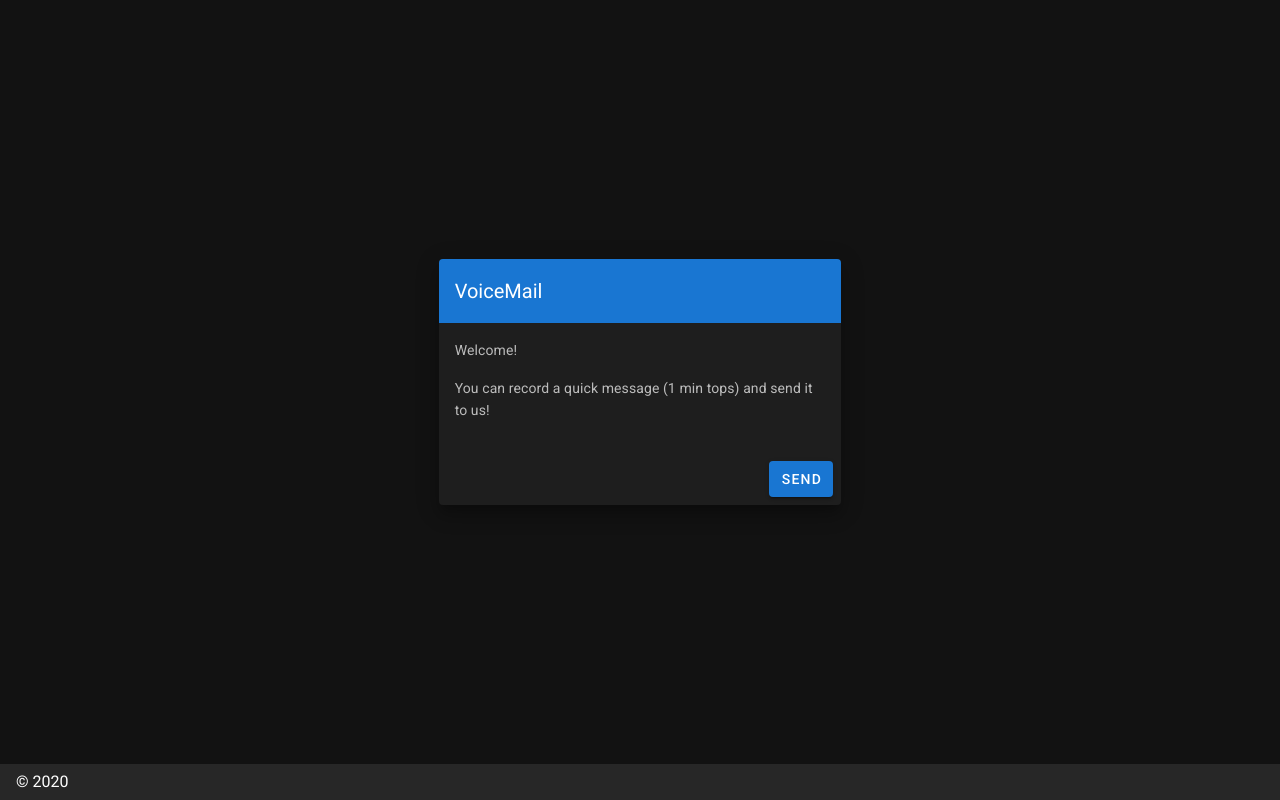
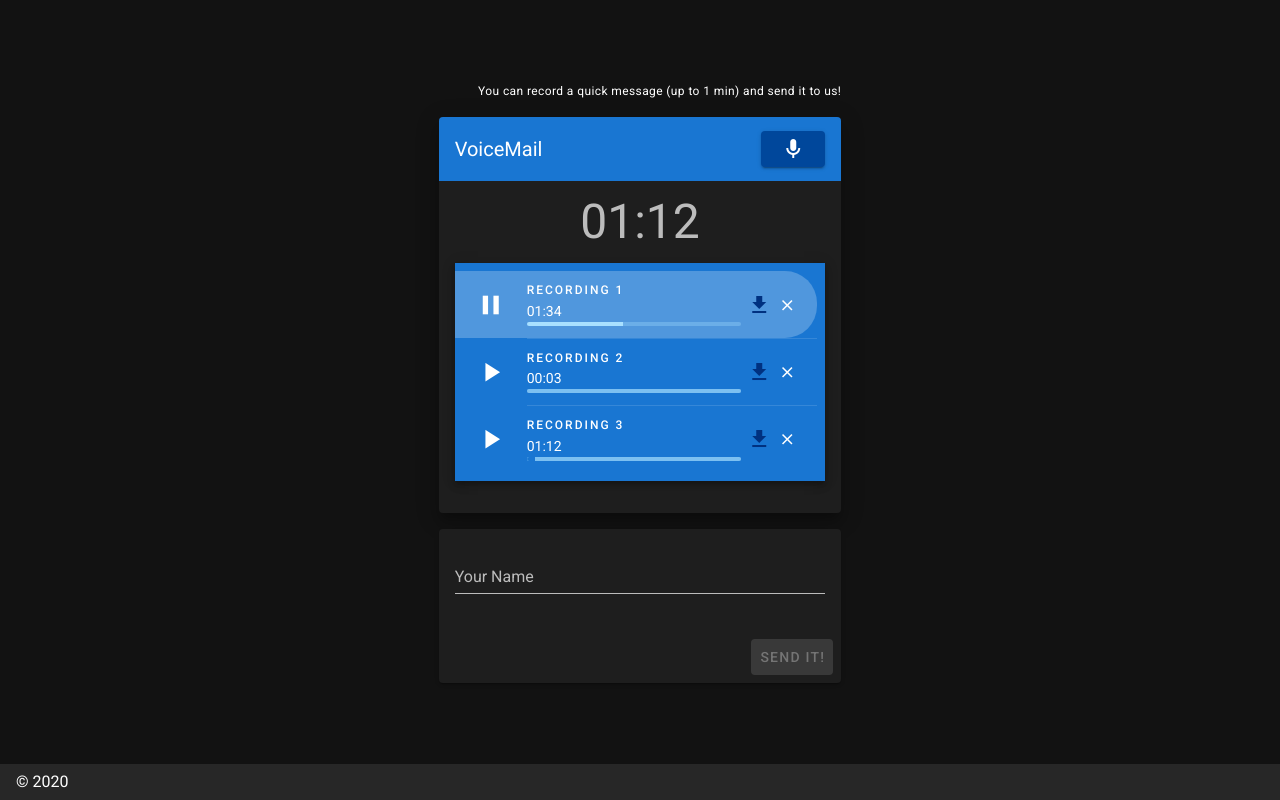
Before and after one commit to ackzell/camati, a Nuxt app: page / in a window 1280 px wide. Built offline with nearby package versions, Linux system fonts and the light colour scheme; no server answers.

Commit message:
Creating a general layout for the App mocking most of the data to get a feel of how it will behave.

```diff
--- a/layouts/default.vue
+++ b/layouts/default.vue
@@ -15,25 +15,7 @@
 export default {
   data() {
     return {
-      clipped: false,
-      drawer: false,
-      fixed: false,
-      items: [
-        {
-          icon: 'mdi-apps',
-          title: 'Welcome',
-          to: '/'
-        },
-        {
-          icon: 'mdi-chart-bubble',
-          title: 'Inspire',
-          to: '/inspire'
-        }
-      ],
-      miniVariant: false,
-      right: true,
-      rightDrawer: false,
-      title: 'Vuetify.js'
+      fixed: false
     }
   }
 }
--- a/pages/index.vue
+++ b/pages/index.vue
@@ -1,17 +1,142 @@
 <template>
   <v-row align="center" justify="center">
     <v-col cols="12" sm="8" md="4">
+      <p class="caption text-right">
+        You can record a quick message (up to 1 min) and send it to us!
+      </p>
       <v-card class="elevation-12">
-        <v-toolbar color="primary" dark flat>
+        <v-toolbar color="primary" flat>
           <v-toolbar-title>VoiceMail</v-toolbar-title>
+          <v-spacer></v-spacer>
+          <v-btn
+            :color="isRecording ? 'red' : 'primary darken-2'"
+            @click="isRecording = !isRecording"
+          >
+            <v-icon dark>{{
+              isRecording ? 'mdi-record-rec' : 'mdi-microphone'
+            }}</v-icon>
+          </v-btn>
         </v-toolbar>
         <v-card-text>
-          <p>Welcome!</p>
-          <p>You can record a quick message (1 min tops) and send it to us!</p>
+          <p class="display-2 text-center">01:12</p>
+
+          <v-list elevation="5" shaped color="primary">
+            <v-list-item-group v-model="selected" mandatory>
+              <v-list-item>
+                <v-list-item-avatar>
+                  <v-btn x-large icon>
+                    <!-- <v-icon color="">mdi-play</v-icon> -->
+                    <v-icon>mdi-pause</v-icon>
+                  </v-btn>
+                </v-list-item-avatar>
+                <v-list-item-content>
+                  <v-list-item-title class="overline">
+                    Recording 1
+                  </v-list-item-title>
+                  01:34
+                  <v-progress-linear
+                    value="45"
+                    active
+                    color="primary lighten-4"
+                    rounded
+                  />
+                </v-list-item-content>
+                <v-list-item-action>
+                  <v-btn icon color="primary darken-3" @click.stop>
+                    <v-icon>mdi-download</v-icon>
+                  </v-btn>
+                </v-list-item-action>
+                <v-list-item-action>
+                  <v-btn icon x-small>
+                    <v-icon>mdi-close</v-icon>
+                  </v-btn>
+                </v-list-item-action>
+              </v-list-item>
+
+              <v-divider inset></v-divider>
+
+              <v-list-item>
+                <v-list-item-avatar>
+                  <v-btn x-large icon>
+                    <v-icon color="">mdi-play</v-icon>
+                  </v-btn>
+                </v-list-item-avatar>
+                <v-list-item-content>
+                  <v-list-item-title class="overline">
+                    Recording 2
+                  </v-list-item-title>
+                  00:03
+                  <v-progress-linear
+                    value="0"
+                    active
+                    class="primary lighten-4"
+                    rounded
+                  />
+                </v-list-item-content>
+                <v-list-item-action>
+                  <v-btn icon color="primary darken-3" @click.stop>
+                    <v-icon>mdi-download</v-icon>
+                  </v-btn>
+                </v-list-item-action>
+                <v-list-item-action>
+                  <v-btn icon x-small>
+                    <v-icon>mdi-close</v-icon>
+                  </v-btn>
+                </v-list-item-action>
+              </v-list-item>
+
+              <v-divider inset></v-divider>
+
+              <v-list-item>
+                <v-list-item-avatar>
+                  <v-btn x-large icon>
+                    <v-icon color="">mdi-play</v-icon>
+                    <!-- <v-icon>mdi-pause</v-icon> -->
+                  </v-btn>
+                </v-list-item-avatar>
+                <v-list-item-content>
+                  <v-list-item-title class="overline">
+                    Recording 3
+                  </v-list-item-title>
+                  01:12
+                  <v-progress-linear
+                    value="4"
+                    active
+                    class="primary lighten-4"
+                    rounded
+                  />
+                </v-list-item-content>
+                <v-list-item-action>
+                  <v-btn icon color="primary darken-3" @click.stop>
+                    <v-icon>mdi-download</v-icon>
+                  </v-btn>
+                </v-list-item-action>
+                <v-list-item-action>
+                  <v-btn icon x-small>
+                    <v-icon>mdi-close</v-icon>
+                  </v-btn>
+                </v-list-item-action>
+              </v-list-item>
+            </v-list-item-group>
+          </v-list>
         </v-card-text>
         <v-card-actions>
           <v-spacer></v-spacer>
-          <v-btn color="primary">Send</v-btn>
+          <!-- <v-btn color="primary" :disabled="!audios.length">Send it!</v-btn> -->
+        </v-card-actions>
+      </v-card>
+
+      <v-card class="mt-4">
+        <v-card-text>
+          <v-text-field
+            name="name"
+            label="Your Name"
+            single-line
+          ></v-text-field>
+        </v-card-text>
+        <v-card-actions>
+          <v-spacer></v-spacer>
+          <v-btn color="primary" :disabled="!audios.length">Send it!</v-btn>
         </v-card-actions>
       </v-card>
     </v-col>
@@ -21,11 +146,15 @@
 <script>
 import { WebAudioRecorder } from 'web-audio-recorder-js-webpack'
 
+// import RecordingButton from '@/components/RecordingButton.vue'
+
 const ENCODING_TYPE = 'mp3'
 const ENCODE_AFTER_RECORD = true
 
 export default {
-  components: {},
+  components: {
+    // RecordingButton
+  },
   data() {
     return {
       availableDevices: [],
@@ -36,10 +165,12 @@ export default {
       getUserMediaStream: null,
       recorder: null,
       input: null,
-      audioContext: null
+      audioContext: null,
+      selected: null
     }
   },
   async created() {
+    if (navigator && navigator.mediaDevices) {
       const mediaDevices = await navigator.mediaDevices.getUserMedia({
         audio: true
       })
@@ -50,6 +181,7 @@ export default {
         this.availableDevices = devices.filter(
           (device) => device.kind === 'audioinput'
         )
+      }
     }
   },
   methods: {
@@ -154,3 +286,10 @@ export default {
   }
 }
 </script>
+<style lang="scss">
+.v-application--is-ltr .v-list-item__action:last-of-type:not(:only-child),
+.v-application--is-ltr .v-list-item__avatar:last-of-type:not(:only-child),
+.v-application--is-ltr .v-list-item__icon:last-of-type:not(:only-child) {
+  margin-left: 0;
+}
+</style>
```
Lines whose indentation alone changed are shown as unchanged.
